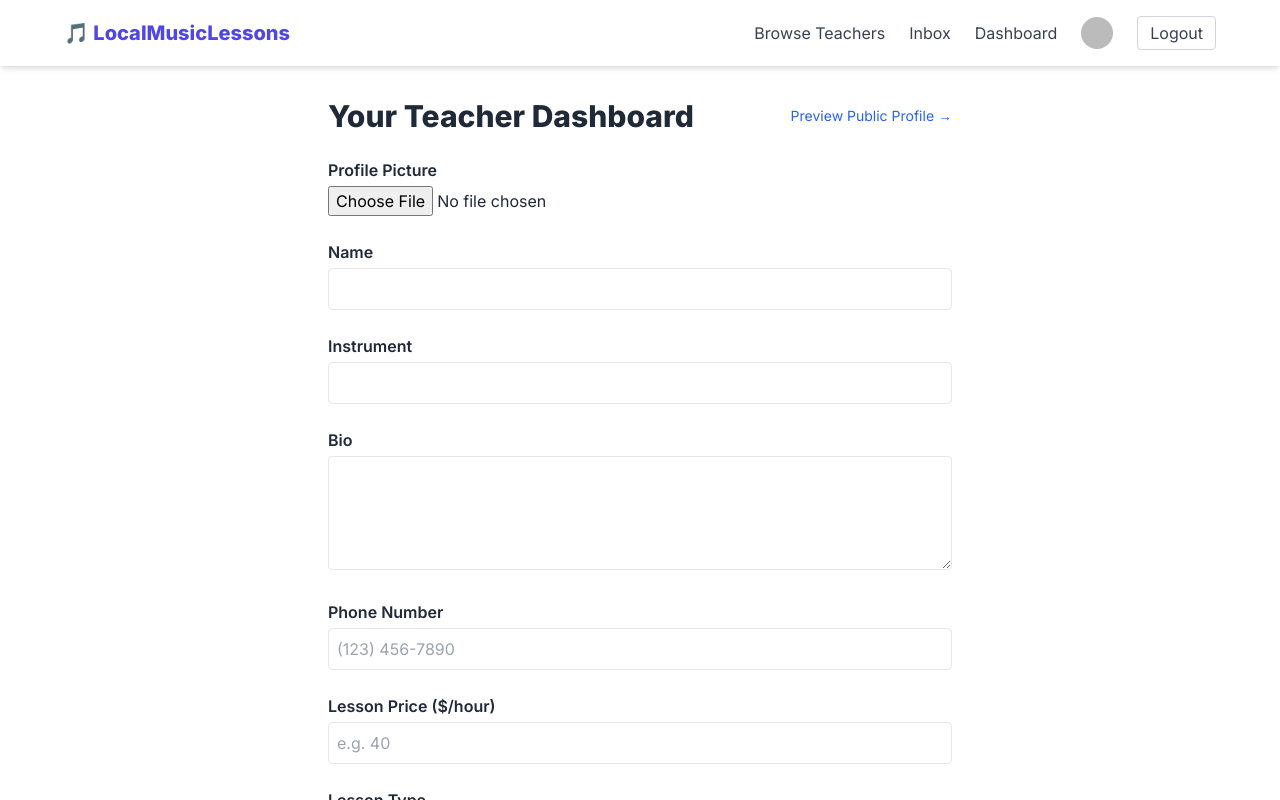
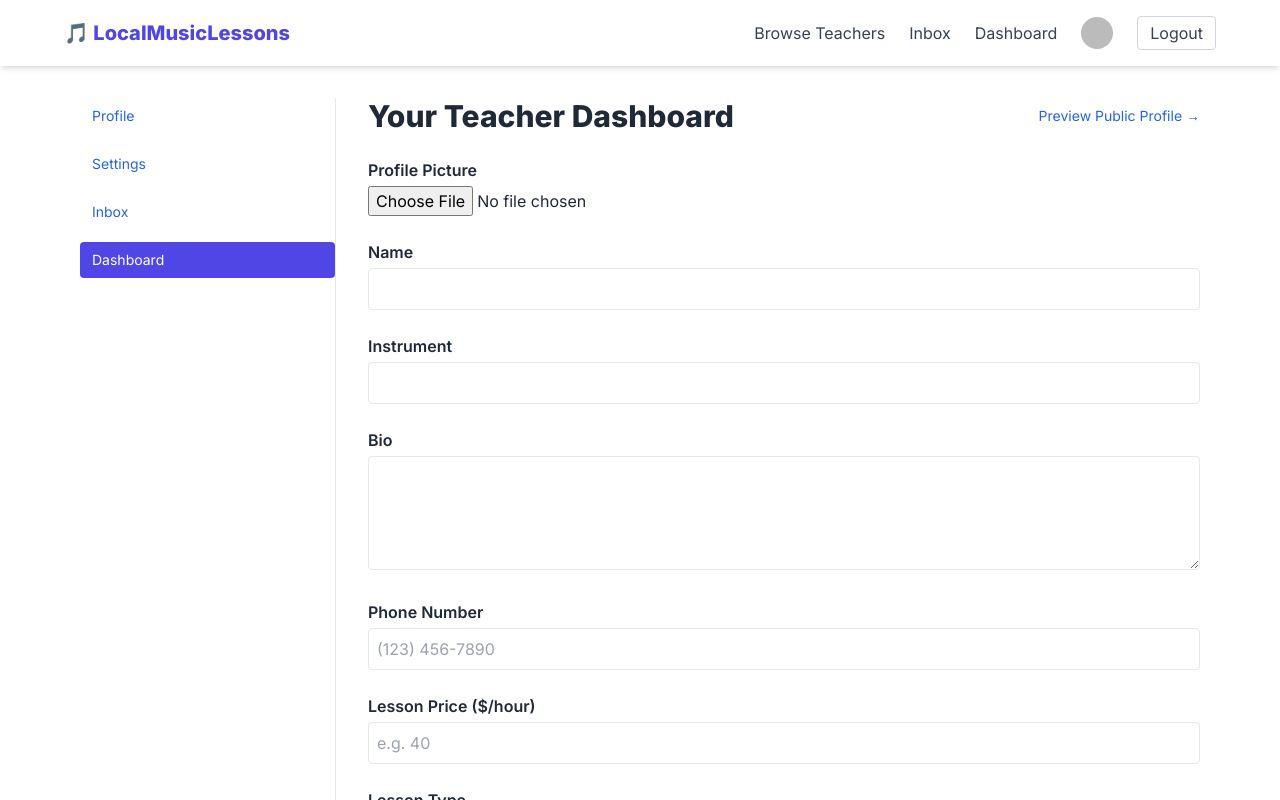
Before and after one commit to whitewallz/localmusiclessons, a Next.js app: page /dashboard in a window 1280 px wide. Shown: the top 800 px of the page. Built offline with nearby package versions, Linux system fonts and the light colour scheme; no server answers; the database is empty; sample sign-in values are in the browser's storage.

Commit message:
Update dashboard.tsx

```diff
--- a/pages/dashboard.tsx
+++ b/pages/dashboard.tsx
@@ -10,6 +10,7 @@ import {
 import { getDownloadURL, getStorage, ref, uploadBytes } from 'firebase/storage'
 import Alert from '../components/Alert'
 import LoadingSpinner from '../components/LoadingSpinner'
+import NavigationLinks from '../components/NavigationLinks'
 
 type TeacherProfile = {
   name: string
@@ -108,7 +109,14 @@ export default function Dashboard() {
   }
 
   return (
-    <main className="max-w-2xl mx-auto px-4 py-6 sm:px-6 sm:py-8">
+    <div className="flex flex-col lg:flex-row max-w-7xl mx-auto p-4 sm:p-8 gap-8">
+      {/* Sidebar */}
+      <aside className="w-full lg:w-64 border-r">
+        <NavigationLinks />
+      </aside>
+
+      {/* Main Content */}
+      <main className="flex-1">
         <div className="flex items-center justify-between mb-6">
           <h1 className="text-2xl sm:text-3xl font-bold">Your Teacher Dashboard</h1>
           {user && (
@@ -143,7 +151,6 @@ export default function Dashboard() {
             </div>
           </div>
 
-        {/* Name */}
           <div className="space-y-1">
             <label className="block font-semibold">Name</label>
             <input
@@ -155,7 +162,6 @@ export default function Dashboard() {
             />
           </div>
 
-        {/* Instrument */}
           <div className="space-y-1">
             <label className="block font-semibold">Instrument</label>
             <input
@@ -167,7 +173,6 @@ export default function Dashboard() {
             />
           </div>
 
-        {/* Bio */}
           <div className="space-y-1">
             <label className="block font-semibold">Bio</label>
             <textarea
@@ -179,7 +184,6 @@ export default function Dashboard() {
             />
           </div>
 
-        {/* Phone */}
           <div className="space-y-1">
             <label className="block font-semibold">Phone Number</label>
             <input
@@ -191,7 +195,6 @@ export default function Dashboard() {
             />
           </div>
 
-        {/* Pricing */}
           <div className="space-y-1">
             <label className="block font-semibold">Lesson Price ($/hour)</label>
             <input
@@ -203,7 +206,6 @@ export default function Dashboard() {
             />
           </div>
 
-        {/* Lesson Type */}
           <div className="space-y-1">
             <label className="block font-semibold">Lesson Type</label>
             <select
@@ -220,7 +222,6 @@ export default function Dashboard() {
             </select>
           </div>
 
-        {/* Save Button */}
           <button
             type="submit"
             disabled={saving}
@@ -236,5 +237,6 @@ export default function Dashboard() {
           </div>
         )}
       </main>
+    </div>
   )
 }
```
Lines whose indentation alone changed are shown as unchanged.
